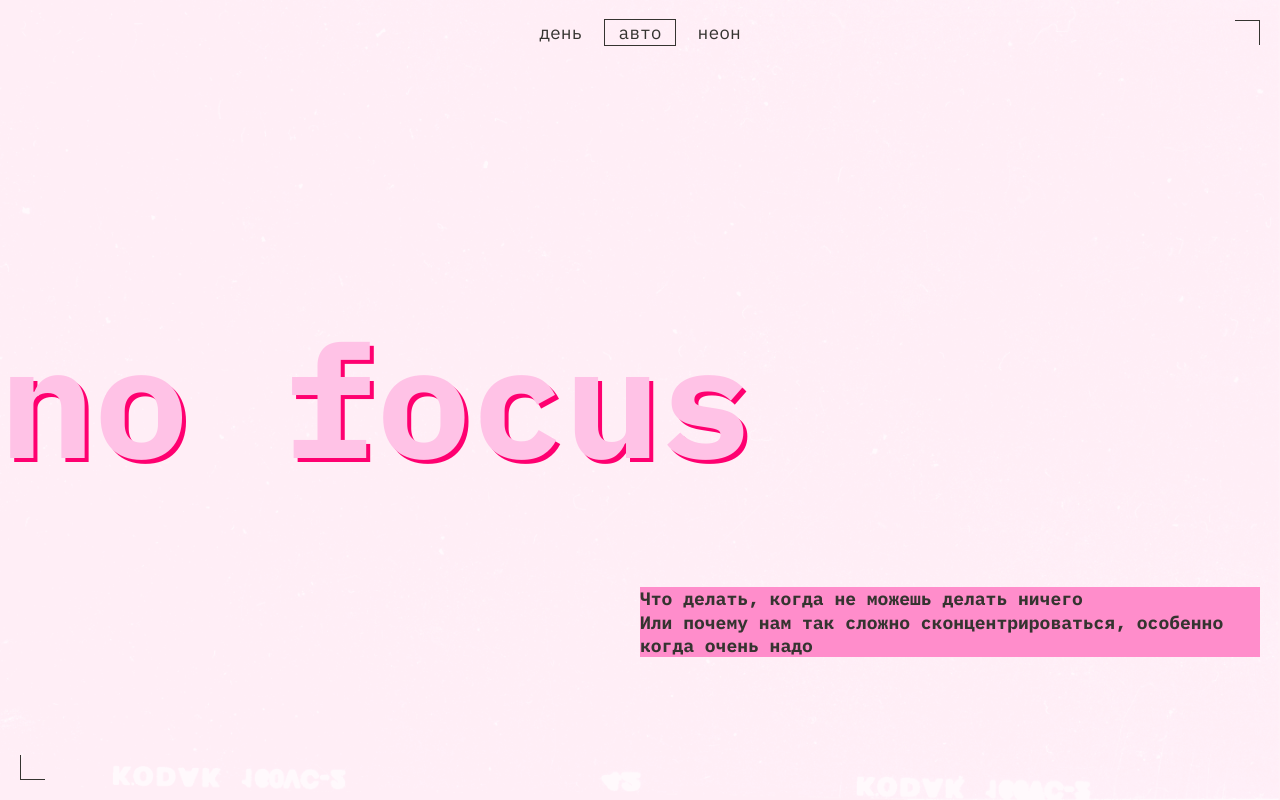
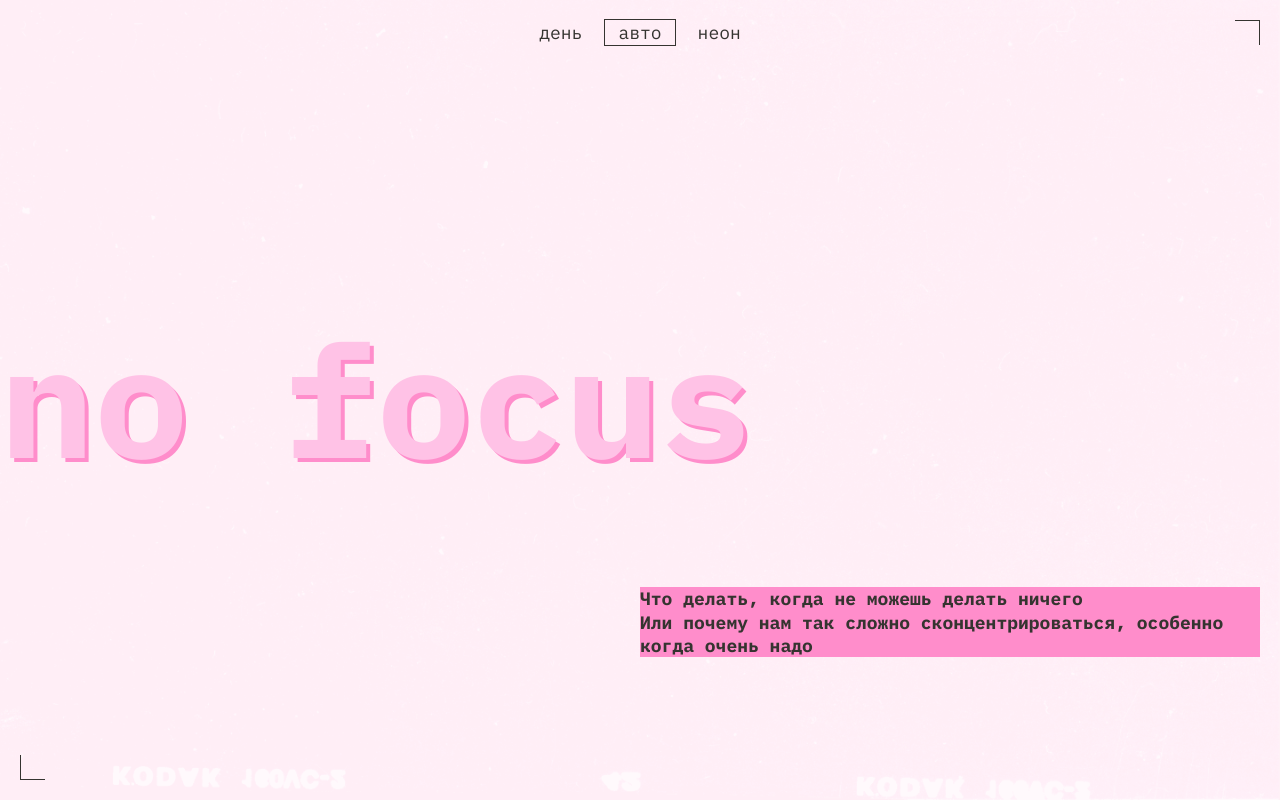
Before and after one commit to rawkward/slozhno-sosredotochitsya, a website: page index.html in a window 1280 px wide. Shown: the top 800 px of the page. Drawn offline with Linux system fonts and the light colour scheme.

Commit message:
removed color change on 1024+

```diff
--- a/styles/style.css
+++ b/styles/style.css
@@ -195,10 +195,6 @@
     display: flex;
     gap: 10px;
     padding: 0;
-  }
-
-  .title {
-    text-shadow: 4px 4px 0 #ff0070;
   }
 
   .header__subtitle {
```
